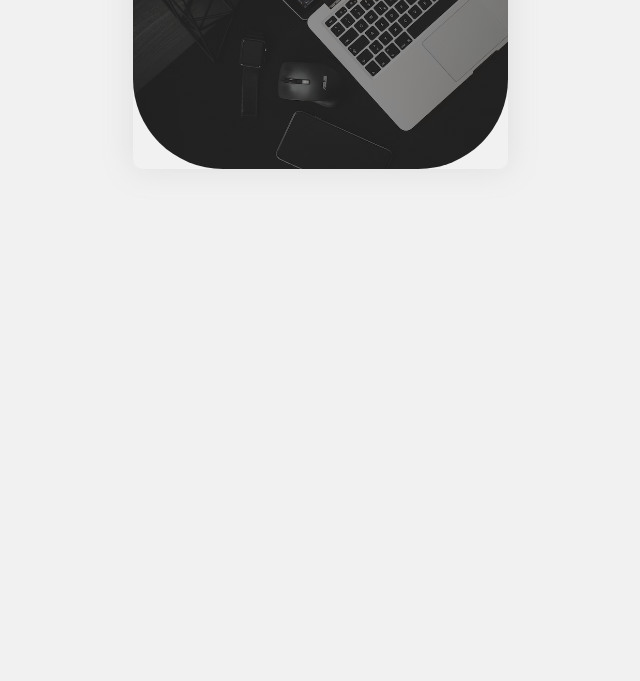
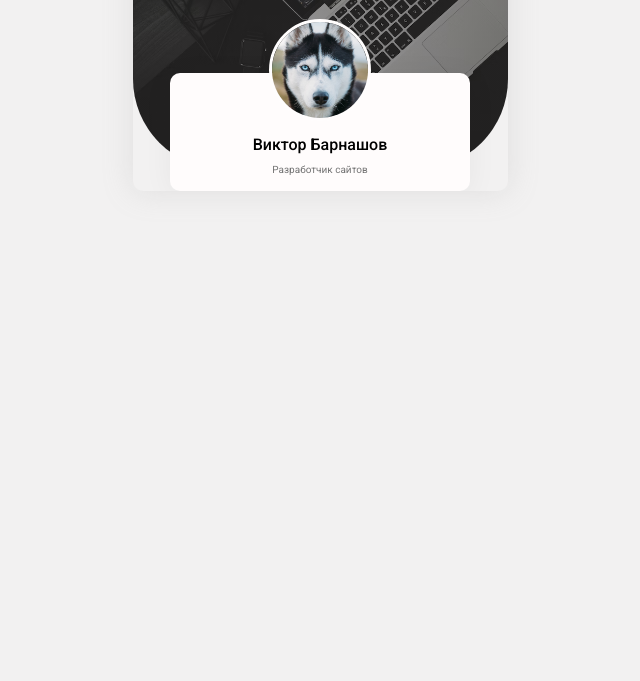
Before and after one commit to usMainFox/Tap-link, a plain HTML site: page index.html in a window 1280 px wide. Shown: the part 119-800 px from the top of the page, without its empty margins (320-960 px from the left). Drawn offline with Linux system fonts and the light colour scheme.

Commit message:
add:user bio

```diff
--- a/css/style.css
+++ b/css/style.css
@@ -12,6 +12,7 @@ font-family: 'Inter', sans-serif;
 }
 
 .page-wrapper{
+  overflow: hidden;
   max-width: 375px;/*Максимальная ширина div page-wrapper*/
   margin:auto;
   background: #F2F1F1;
@@ -39,3 +40,44 @@ font-family: 'Inter', sans-serif;
   font-size: 16px;
   line-height: 19px;
 }
+
+.user{
+  margin-top: -32%;
+  text-align: center;
+  background: #FFFCFC;
+  box-shadow: 0px 4px 30px rgba(0, 0, 0, 0.05);
+  border-radius: 10px;
+  padding-bottom: 5px;
+}
+
+.user-avatar{
+  margin-top: -54px;
+  border-radius: 50%;
+  object-fit: cover;
+  border: 3px solid #FFFDFD;
+}
+
+.user-name{
+  margin-top: 11px;
+  margin-bottom: 5px;
+  font-family: 'Roboto';
+  font-style: normal;
+  font-weight: 500;
+  font-size: 16px;
+  line-height: 19px;
+}
+
+.user-description{
+  font-family: 'Roboto';
+  font-style: normal;
+  font-weight: 300;
+  font-size: 10px;
+  line-height: 12px;
+  color: #737373;
+}
+
+.container{
+  max-width: 300px;
+  margin: auto;
+
+}
--- a/index.html
+++ b/index.html
@@ -22,6 +22,15 @@
     </p>
   </header>
 
+  <div class="container">
+     <!--usear-->
+    <div class="user">
+      <img width="102px" height="102px" src="img/user-avatar.png" alt="user-avatar" class="user-avatar">
+      <h1 class="user-name">Виктор Барнашов</h1>
+      <p class="user-description">Разработчик сайтов</p>
+    </div>
+  </div>
+<!--container-->
 </div>
   <!--page-wapper-->
   <script src="js/main.js"></script>
```
Also changed, not shown: img/user-avatar.png (added).
